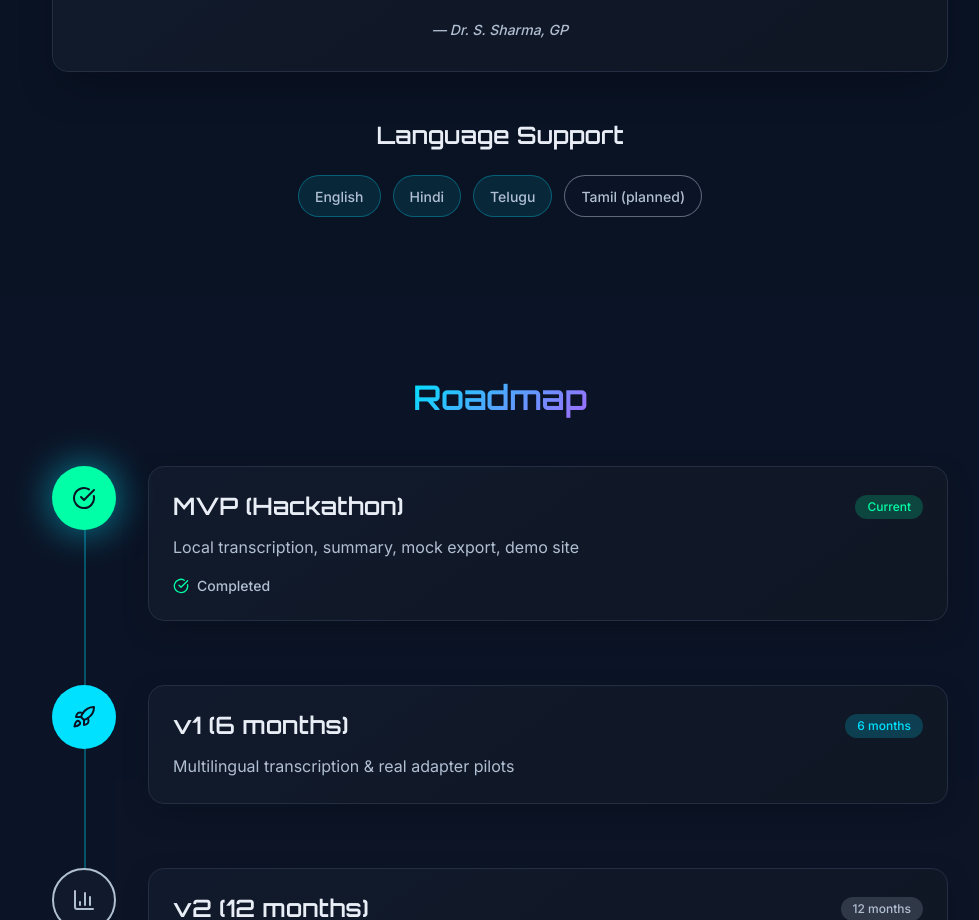
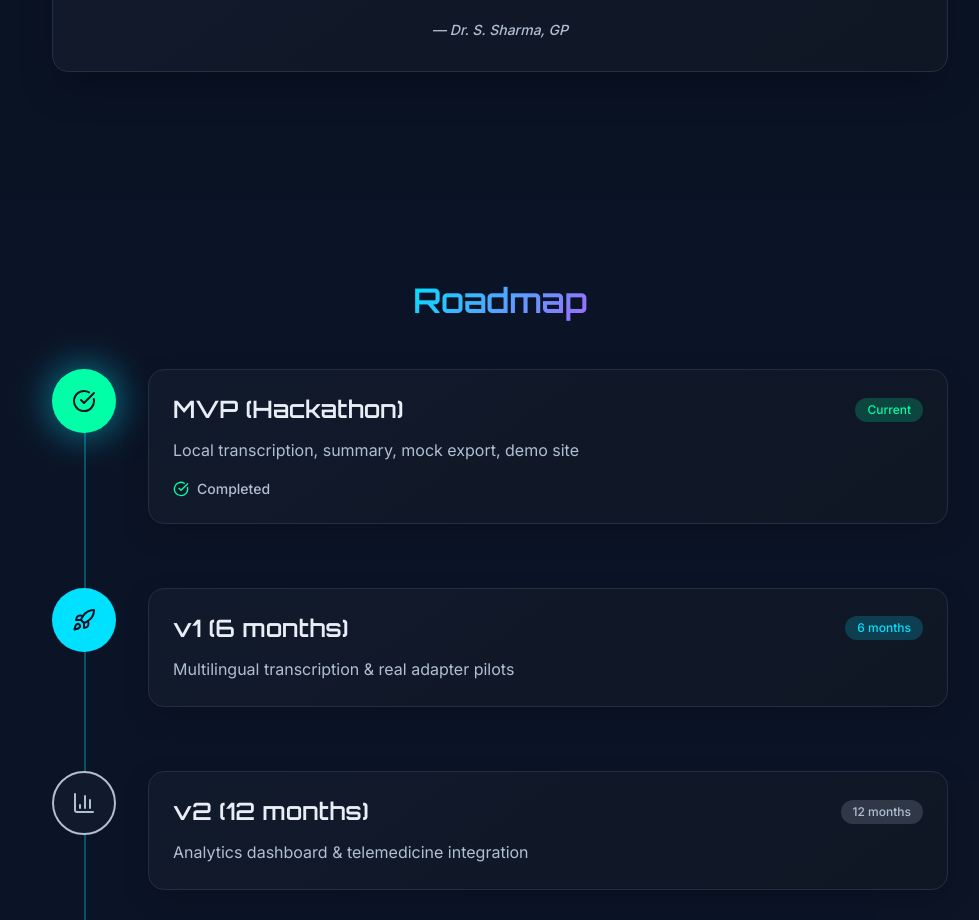
Before and after one commit to varaprasadreddy9676/clicnAssistLanding, a React (Vite) app: page / in a window 1280 px wide. Shown: the part 3860-4780 px from the top of the page, without its empty margins (140-1119 px from the left). Built offline with nearby package versions, Linux system fonts and the light colour scheme; the HTML template or start-up script is replaced by a standard one.

Commit message:
Remove Language Support section

```diff
--- a/src/components/Impact.tsx
+++ b/src/components/Impact.tsx
@@ -28,7 +28,7 @@ const Impact = () => {
     }
   ];
 
-  const languages = ['English', 'Hindi', 'Telugu', 'Tamil (planned)'];
+
 
   useEffect(() => {
     const observer = new IntersectionObserver(
@@ -124,24 +124,6 @@ const Impact = () => {
           </div>
         </div>
 
-        {/* Language Support */}
-        <div className="text-center">
-          <h3 className="text-h3 text-foreground mb-6">Language Support</h3>
-          <div className="flex flex-wrap justify-center gap-3">
-            {languages.map((language, index) => (
-              <div
-                key={index}
-                className={`px-4 py-2 rounded-full border ${
-                  language.includes('planned')
-                    ? 'border-muted/50 text-muted bg-surface/30'
-                    : 'border-primary/30 text-primary bg-primary/10'
-                }`}
-              >
-                <span className="text-small font-medium">{language}</span>
-              </div>
-            ))}
-          </div>
-        </div>
       </div>
     </section>
   );
```
